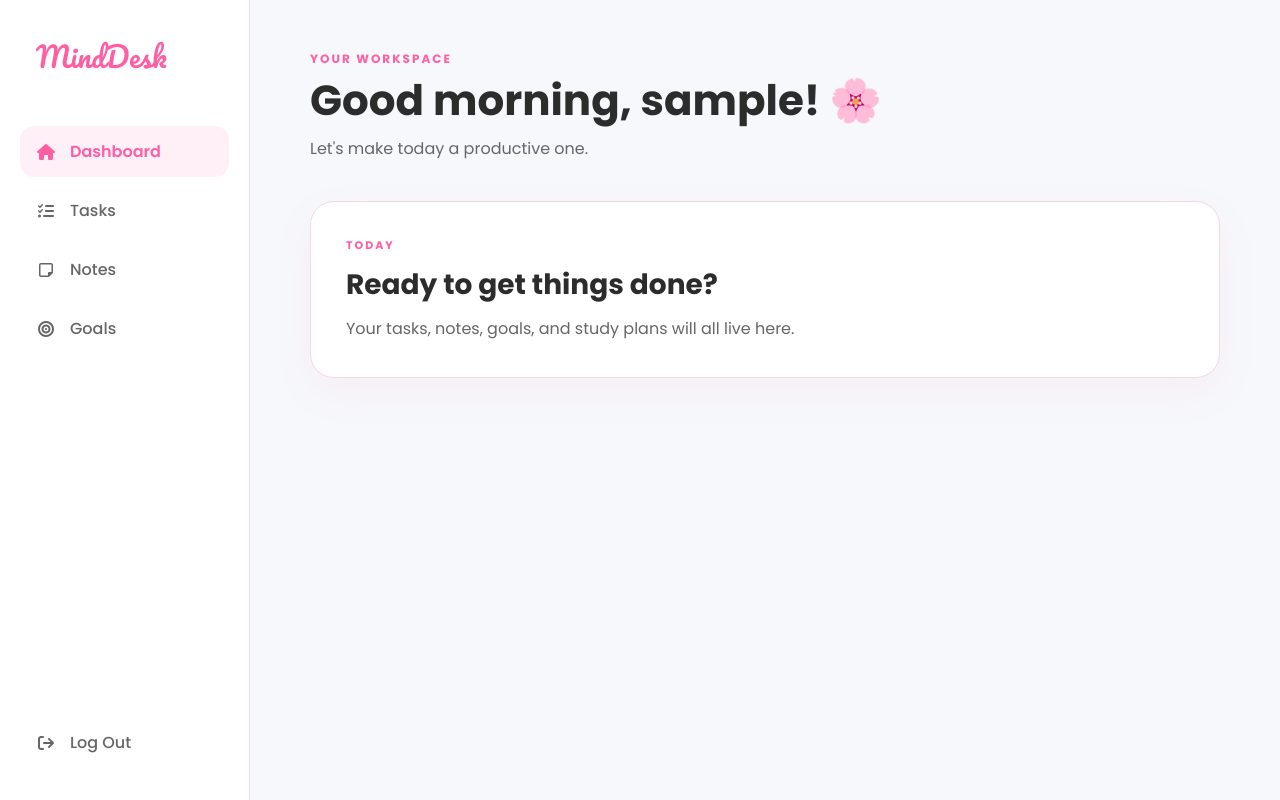
After one commit to doctorocty/MindDesk, a Flask app: template templates/dashboard.html in a window 1280 px wide. The commit adds this page. Run offline with Flask 3, Linux system fonts and the light colour scheme; the template is opened without the code that fills it: most values are stand-ins (such as "Sample title", 1, 10 or a date in 2020).

Commit message:
add dashboard shell

```diff
--- a/app.py
+++ b/app.py
@@ -78,9 +78,6 @@ def signup():
 @app.route("/login", methods=["GET", "POST"])
 def login():
 
-    if "user_id" in session:
-        return redirect(url_for("dashboard"))
-
     if request.method == "POST":
 
         email = request.form.get("email")
@@ -135,11 +132,7 @@ def dashboard():
     if "user_id" not in session:
         return redirect(url_for("login"))
 
-    return f"""
-    <h1>Welcome, {session['user_name']}!</h1>
-    <p>You have successfully logged in to MindDesk.</p>
-    <a href="/logout">Logout</a>
-    """
+    return "NEW DASHBOARD ROUTE IS WORKING"
 
 
 @app.route("/logout")
--- a/static/css/dashboard.css
+++ b/static/css/dashboard.css
@@ -0,0 +1,155 @@
+.dashboard-page{
+    min-height:100vh;
+    display:flex;
+    background:var(--background);
+}
+
+
+/* SIDEBAR */
+
+.dashboard-sidebar{
+    width:250px;
+    min-height:100vh;
+    padding:32px 20px;
+    display:flex;
+    flex-direction:column;
+    background:var(--surface);
+    border-right:1px solid var(--border);
+    box-sizing:border-box;
+}
+
+
+.dashboard-logo{
+    padding:0 16px;
+    margin-bottom:45px;
+    text-decoration:none;
+}
+
+
+.dashboard-logo span{
+    font-family:"Pacifico", cursive;
+    font-size:28px;
+    color:#ff5fa2;
+}
+
+
+.dashboard-nav{
+    display:flex;
+    flex-direction:column;
+    gap:8px;
+}
+
+
+.dashboard-nav-link{
+    display:flex;
+    align-items:center;
+    gap:14px;
+    padding:13px 16px;
+    border-radius:14px;
+    color:var(--text-secondary);
+    text-decoration:none;
+    font-weight:500;
+    transition:.25s ease;
+}
+
+
+.dashboard-nav-link i{
+    width:20px;
+    text-align:center;
+}
+
+
+.dashboard-nav-link:hover{
+    background:#fff0f7;
+    color:#ff5fa2;
+    transform:translateX(2px);
+}
+
+
+.dashboard-nav-link.active{
+    background:#fff0f7;
+    color:#ff5fa2;
+    font-weight:600;
+}
+
+
+.dashboard-sidebar-bottom{
+    margin-top:auto;
+}
+
+
+/* MAIN */
+
+.dashboard-main{
+    flex:1;
+    min-width:0;
+    padding:50px 60px;
+}
+
+
+.dashboard-header{
+    margin-bottom:40px;
+}
+
+
+.dashboard-eyebrow{
+    margin:0 0 8px;
+    font-size:12px;
+    font-weight:700;
+    letter-spacing:2px;
+    color:#ff5fa2;
+}
+
+
+.dashboard-header h1{
+    margin:0;
+    font-size:42px;
+    line-height:1.2;
+    font-weight:700;
+    color:var(--text);
+}
+
+
+.dashboard-subtitle{
+    margin:10px 0 0;
+    font-size:16px;
+    color:var(--text-secondary);
+}
+
+
+/* WELCOME CARD */
+
+.dashboard-content{
+    max-width:1100px;
+}
+
+
+.dashboard-welcome-card{
+    padding:35px;
+    border-radius:24px;
+    background:var(--surface);
+    border:1px solid var(--border);
+    box-shadow:0 15px 40px rgba(255,95,162,.07);
+}
+
+
+.card-label{
+    margin:0 0 10px;
+    font-size:11px;
+    font-weight:700;
+    letter-spacing:2px;
+    color:#ff5fa2;
+}
+
+
+.dashboard-welcome-card h2{
+    margin:0 0 10px;
+    font-size:28px;
+}
+
+
+.dashboard-welcome-card p:last-child{
+    margin:0;
+    color:var(--text-secondary);
+    line-height:1.6;
+}
--- /dev/null
+++ b/templates/dashboard.html
@@ -0,0 +1,94 @@
+{% extends "layout.html" %}
+
+{% block title %}Dashboard — MindDesk{% endblock %}
+
+{% block content %}
+
+<div class="dashboard-page">
+
+    <aside class="dashboard-sidebar">
+
+        <a href="{{ url_for('home') }}" class="dashboard-logo">
+            <span>MindDesk</span>
+        </a>
+
+        <nav class="dashboard-nav">
+
+            <a href="#" class="dashboard-nav-link active">
+                <i class="fa-solid fa-house"></i>
+                <span>Dashboard</span>
+            </a>
+
+            <a href="#" class="dashboard-nav-link">
+                <i class="fa-solid fa-list-check"></i>
+                <span>Tasks</span>
+            </a>
+
+            <a href="#" class="dashboard-nav-link">
+                <i class="fa-regular fa-note-sticky"></i>
+                <span>Notes</span>
+            </a>
+
+            <a href="#" class="dashboard-nav-link">
+                <i class="fa-solid fa-bullseye"></i>
+                <span>Goals</span>
+            </a>
+
+        </nav>
+
+        <div class="dashboard-sidebar-bottom">
+
+            <a href="{{ url_for('logout') }}" class="dashboard-nav-link logout-link">
+                <i class="fa-solid fa-arrow-right-from-bracket"></i>
+                <span>Log Out</span>
+            </a>
+
+        </div>
+
+    </aside>
+
+
+    <main class="dashboard-main">
+
+        <header class="dashboard-header">
+
+            <div>
+                <p class="dashboard-eyebrow">YOUR WORKSPACE</p>
+
+                <h1>
+                    Good morning, {{ user_name }}! 🌸
+                </h1>
+
+                <p class="dashboard-subtitle">
+                    Let's make today a productive one.
+                </p>
+            </div>
+
+        </header>
+
+
+        <section class="dashboard-content">
+
+            <div class="dashboard-welcome-card">
+
+                <div>
+                    <p class="card-label">TODAY</p>
+
+                    <h2>
+                        Ready to get things done?
+                    </h2>
+
+                    <p>
+                        Your tasks, notes, goals, and study plans will all live here.
+                    </p>
+                </div>
+
+            </div>
+
+        </section>
+
+    </main>
+
+</div>
+
+{% endblock %}
--- a/templates/layout.html
+++ b/templates/layout.html
@@ -44,6 +44,10 @@
 rel="stylesheet"
 href="{{ url_for('static', filename='css/components.css') }}">
 
+<link
+    rel="stylesheet"
+    href="{{ url_for('static', filename='css/dashboard.css') }}">
+
 </head>
 
 <body>
```
